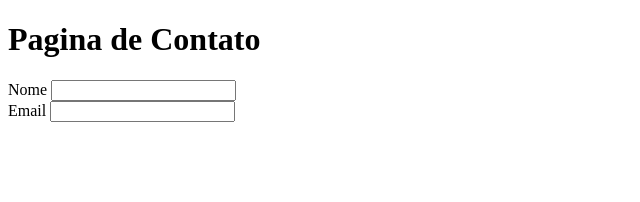
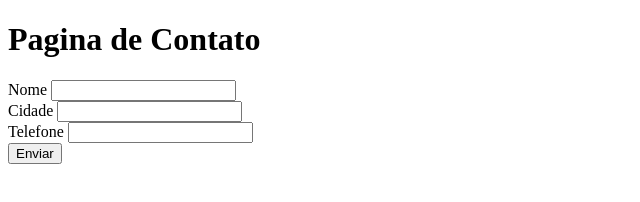
Before and after one commit to ecaramba/node-outubro, a website: page sis-alunos/front/contato.html in a window 1280 px wide. Shown: the whole page, without its empty margins (0-640 px from the left). Drawn offline with Linux system fonts and the light colour scheme.

Commit message:
cadastro

```diff
--- a/sis-alunos/front/contato.html
+++ b/sis-alunos/front/contato.html
@@ -8,14 +8,21 @@
 <body>
     <h1>Pagina de Contato</h1>
 
-    <form>
+    <form action="/cadastro" method="post">
         <div>
             <label>Nome</label>
-            <input type="text" />
+            <input type="text" name="nome" />
         </div>
         <div>
-            <label>Email</label>
-            <input type="text" />
+            <label>Cidade</label>
+            <input type="text" name="cidade"/>
+        </div>
+        <div>
+            <label>Telefone</label>
+            <input type="text" name="telefone" />
+        </div>
+        <div>
+            <button type="submit">Enviar</button>
         </div>
     </form>
 </body>
```
Also changed, not shown: sis-alunos/server.js (+13 -0 lines).
